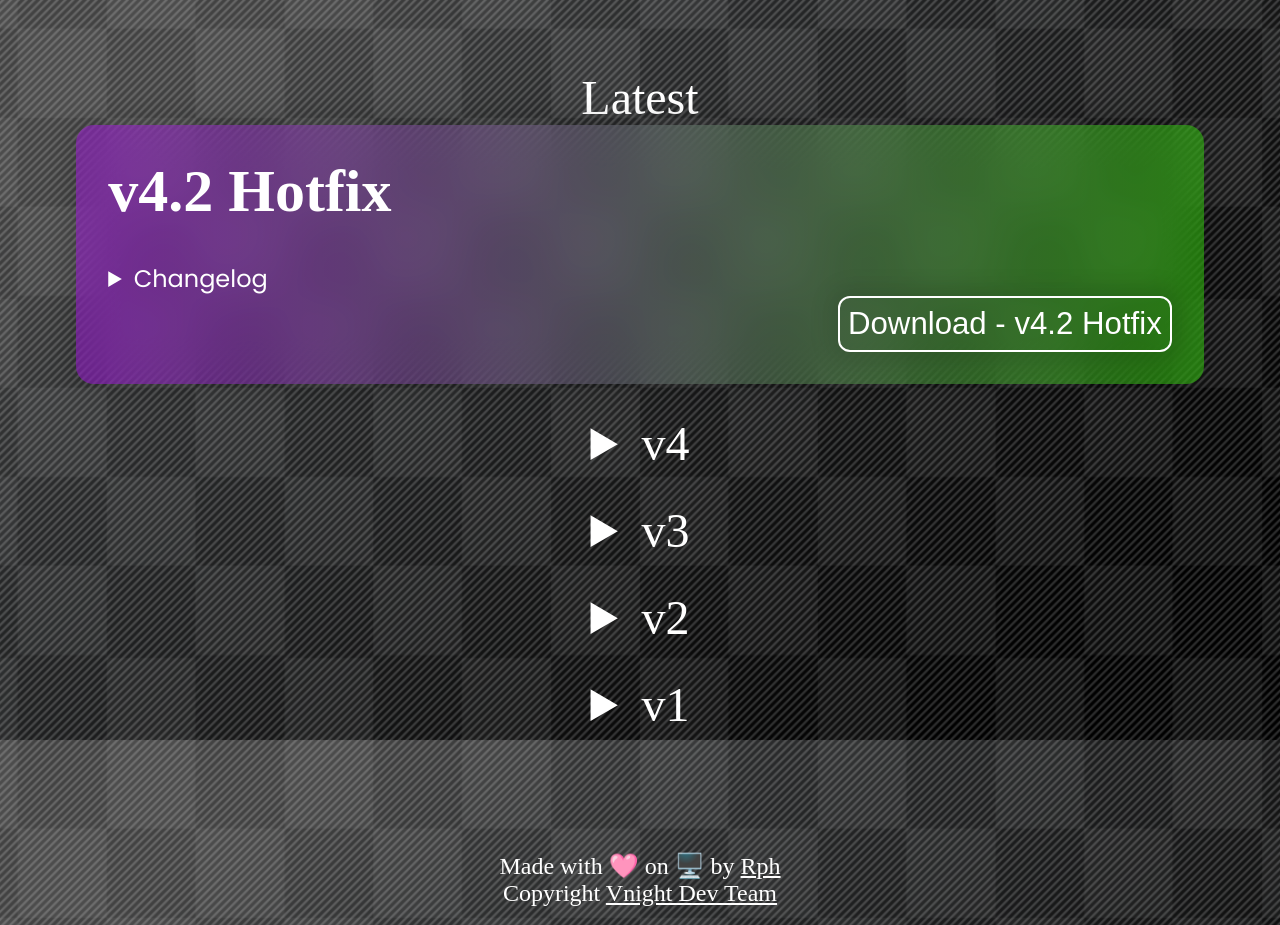
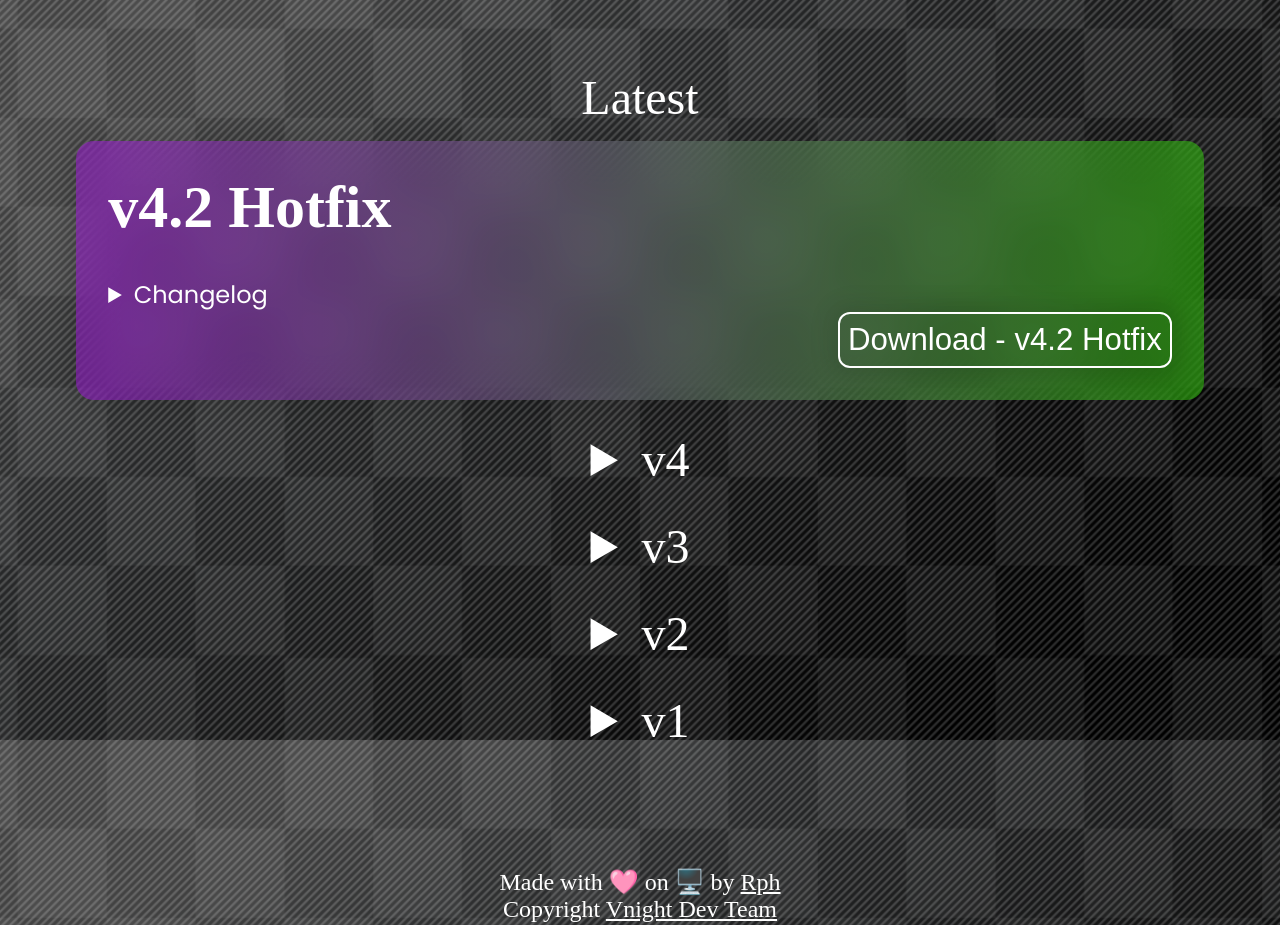
Before and after one commit to Virtual-Night/virtual-night.github.io, a plain HTML site: page downloads/index.html in a window 1280 px wide. Shown: the part 860-1785 px from the top of the page. Drawn offline with Linux system fonts and the light colour scheme; a web font is replaced by a local one.

Commit message:
Downloads page fixing final part

```diff
--- a/downloads/index.html
+++ b/downloads/index.html
@@ -40,7 +40,7 @@
         <br><br>
 
 		<span class="downloadsVersion">Latest</span>
-		<div id="latest">
+		<div id="latest" style="padding-top: 1rem;">
 			<!-- Text loaded from latest.html -->
 		</div>
 
```
